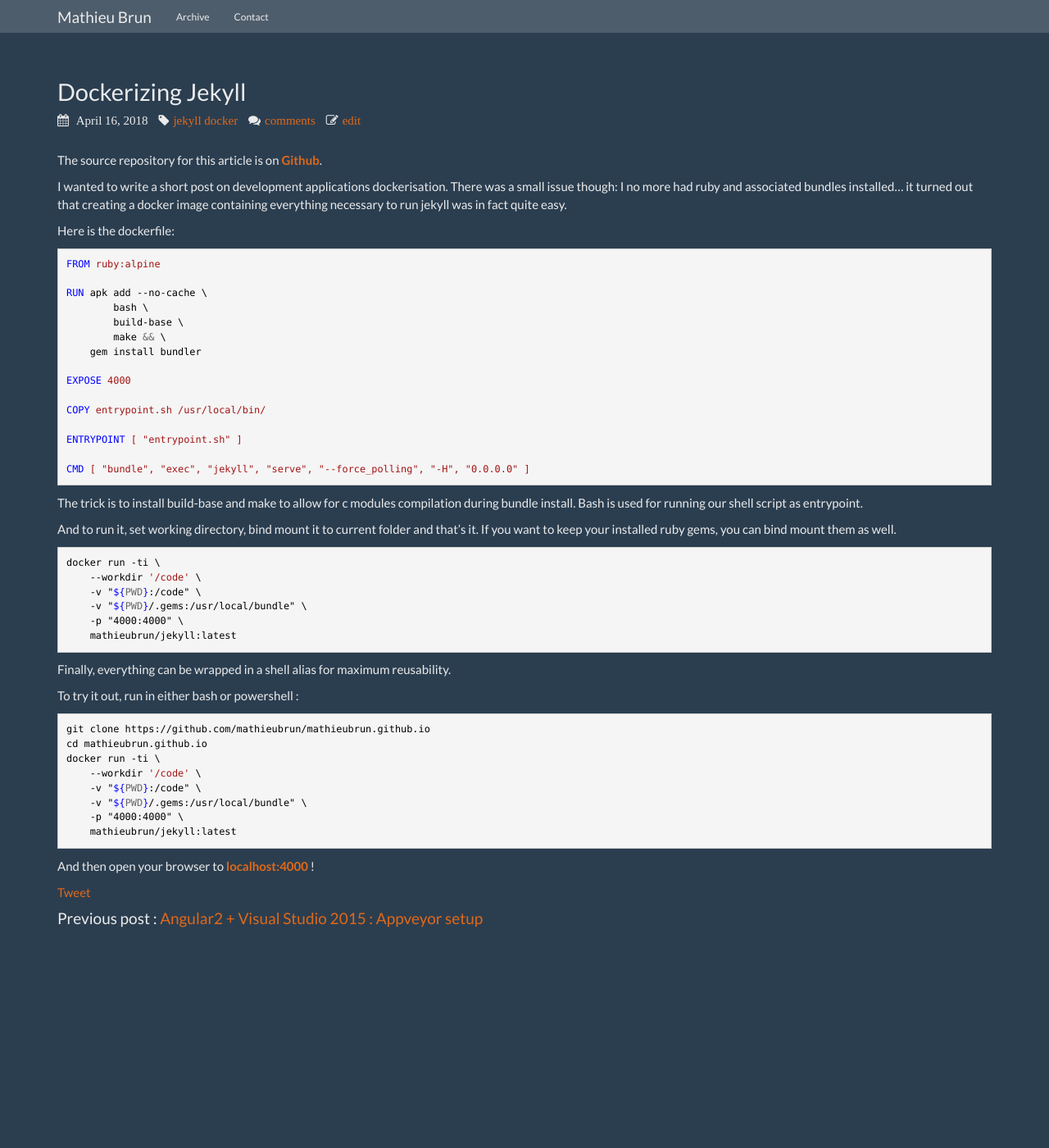
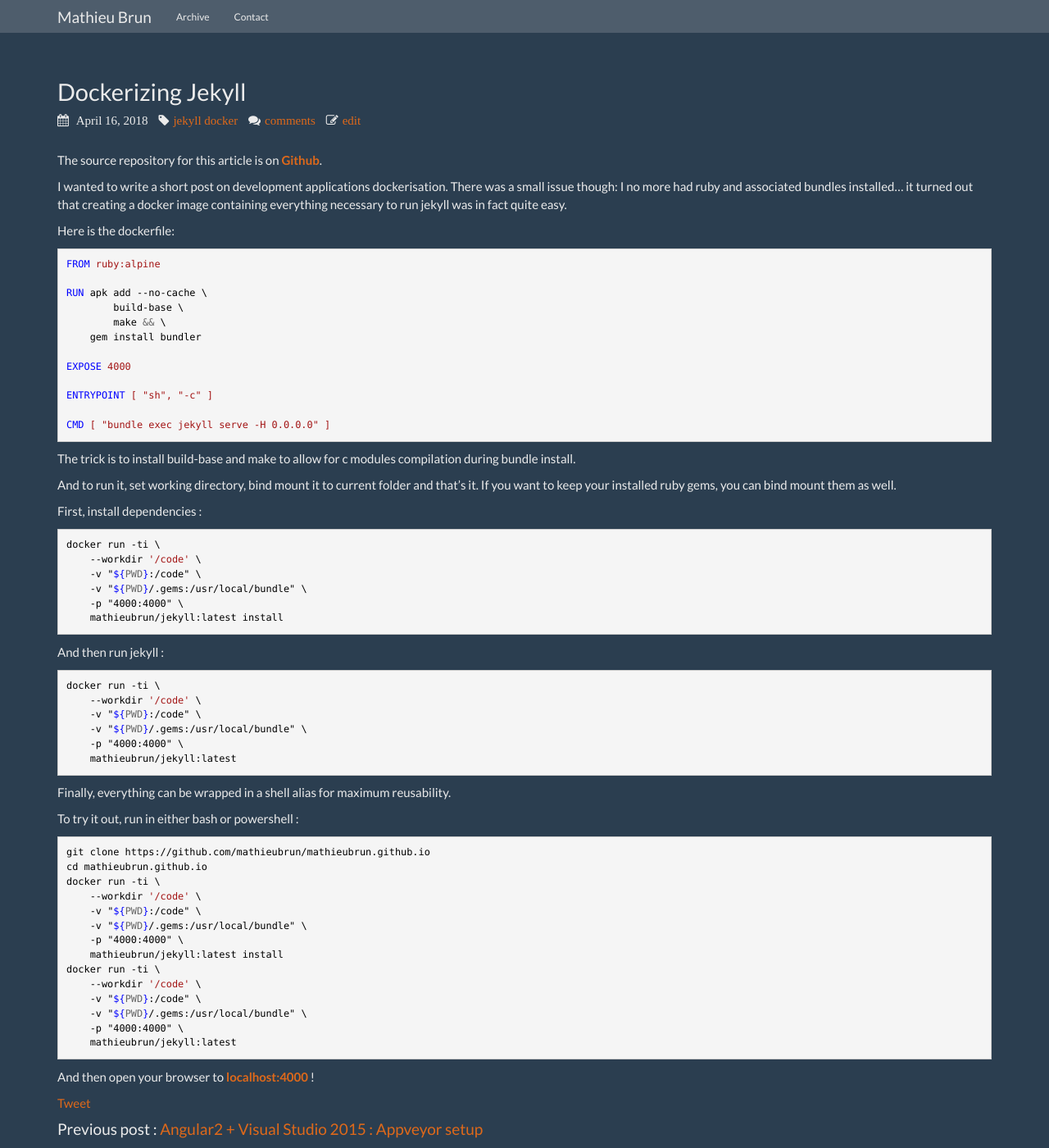
Before and after one commit to mathieubrun/mathieubrun.github.io, a Jekyll site: the page built from _posts/2018-04-16-jekyll-docker.markdown, in a window 1280 px wide and 1400 px high. Shown: the whole window at 82% size. Built offline with Jekyll 4.4.1, drawn with Linux system fonts in a browser that asks for light colours; nearby versions of some CDN libraries; comment, search, counter and statistics services are not loaded.

Commit message:
Update docker article

`````diff
--- a/_posts/2018-04-16-jekyll-docker.markdown
+++ b/_posts/2018-04-16-jekyll-docker.markdown
@@ -15,23 +15,33 @@ Here is the dockerfile:
 FROM ruby:alpine
 
 RUN apk add --no-cache \
-        bash \
         build-base \
         make && \
     gem install bundler
 
 EXPOSE 4000
 
-COPY entrypoint.sh /usr/local/bin/
+ENTRYPOINT [ "sh", "-c" ]
 
-ENTRYPOINT [ "entrypoint.sh" ]
-
-CMD [ "bundle", "exec", "jekyll", "serve", "--force_polling", "-H", "0.0.0.0" ]
+CMD [ "bundle exec jekyll serve -H 0.0.0.0" ]
 ````
 
-The trick is to install build-base and make to allow for c modules compilation during bundle install. Bash is used for running our shell script as entrypoint.
+The trick is to install build-base and make to allow for c modules compilation during bundle install.
 
 And to run it, set working directory, bind mount it to current folder and that’s it. If you want to keep your installed ruby gems, you can bind mount them as well.
+
+First, install dependencies :
+
+```` sh
+docker run -ti \
+    --workdir '/code' \
+    -v "${PWD}:/code" \
+    -v "${PWD}/.gems:/usr/local/bundle" \
+    -p "4000:4000" \
+    mathieubrun/jekyll:latest install
+````
+
+And then run jekyll :
 
 ```` sh
 docker run -ti \
@@ -54,6 +64,12 @@ docker run -ti \
     -v "${PWD}:/code" \
     -v "${PWD}/.gems:/usr/local/bundle" \
     -p "4000:4000" \
+    mathieubrun/jekyll:latest install
+docker run -ti \
+    --workdir '/code' \
+    -v "${PWD}:/code" \
+    -v "${PWD}/.gems:/usr/local/bundle" \
+    -p "4000:4000" \
     mathieubrun/jekyll:latest
 ````
 
`````
